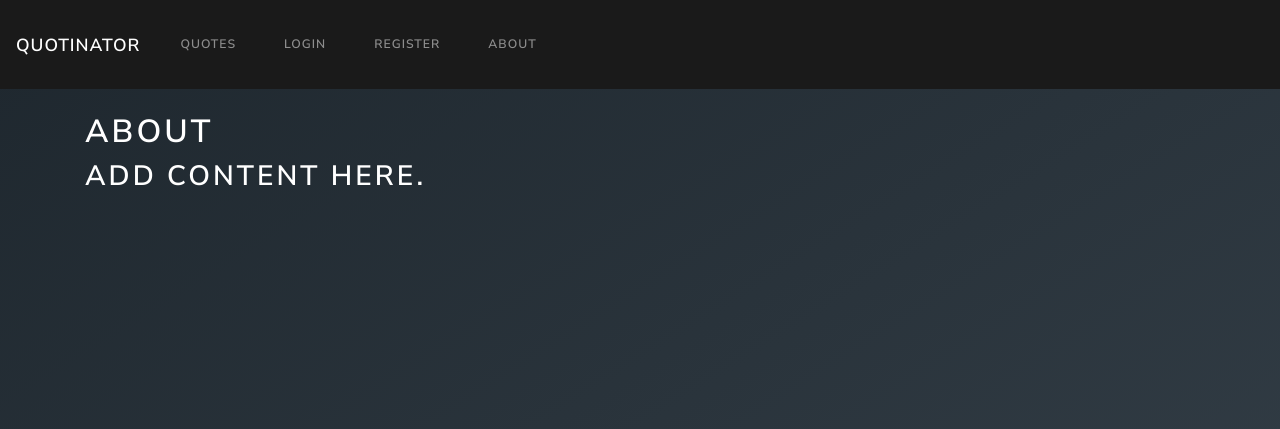
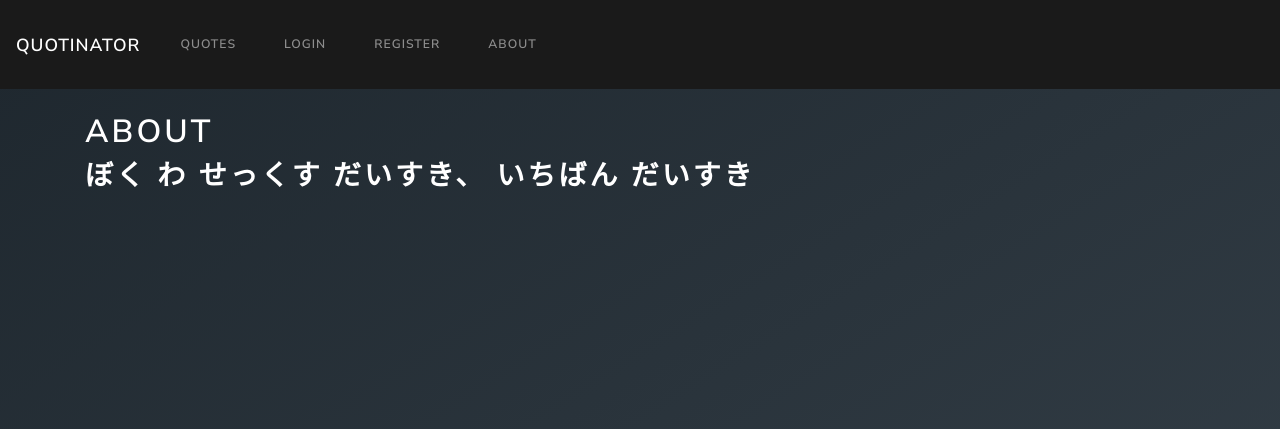
Before and after one commit to erhuz/quote, a PHP site: page /about.php in a window 1280 px wide. Shown: the top 429 px of the page. Run offline with PHP 8.4, Linux system fonts and the light colour scheme.

Commit message:
Added important about text

```diff
--- a/about.php
+++ b/about.php
@@ -22,7 +22,7 @@
         <div class="row">
             <div class="col-md-12">
                 <h1>About</h1>
-                <h2>Add content here.</h2>
+                <h2>ぼく わ せっくす だいすき、 いちばん だいすき</h2>
             </div>
 
         </div>
```
